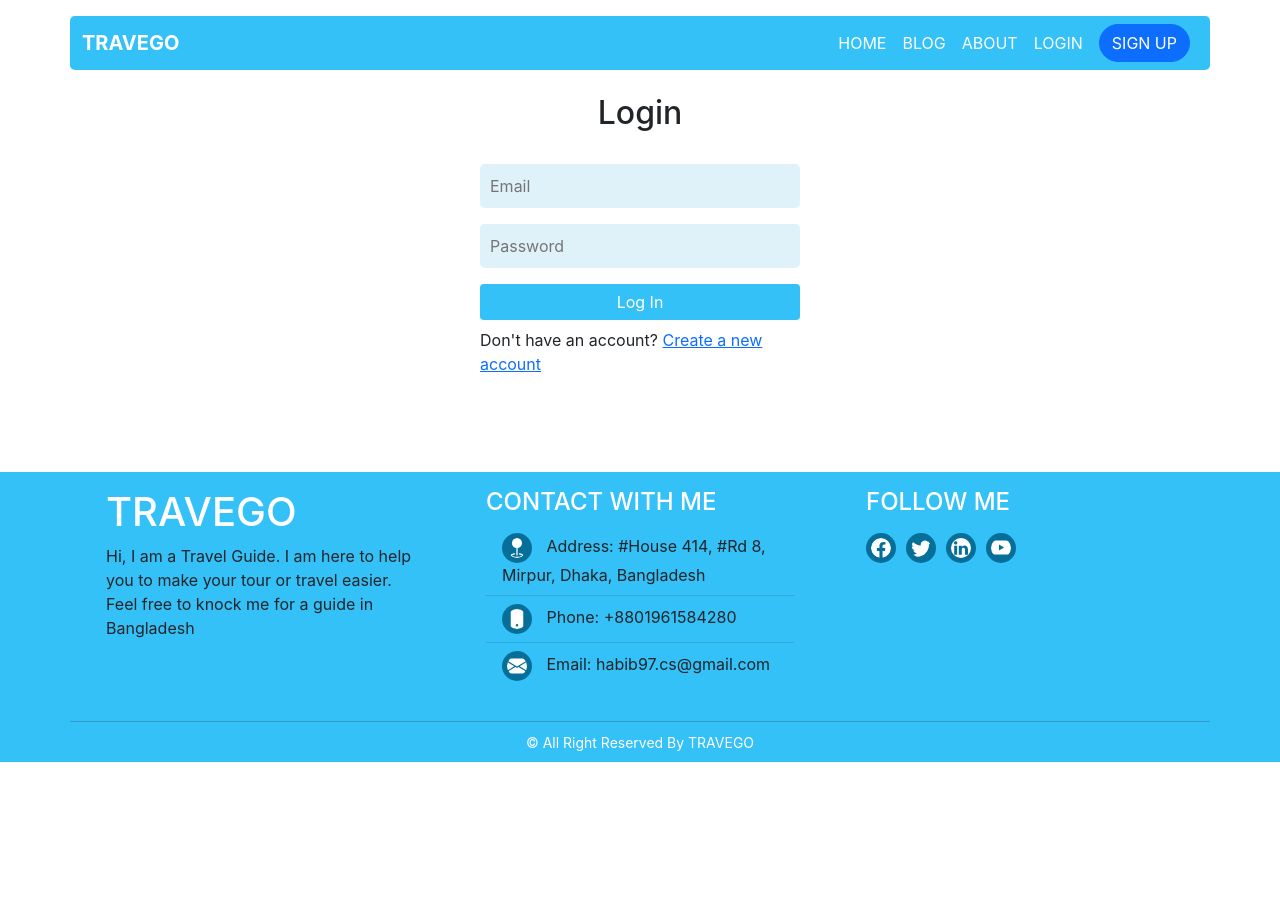
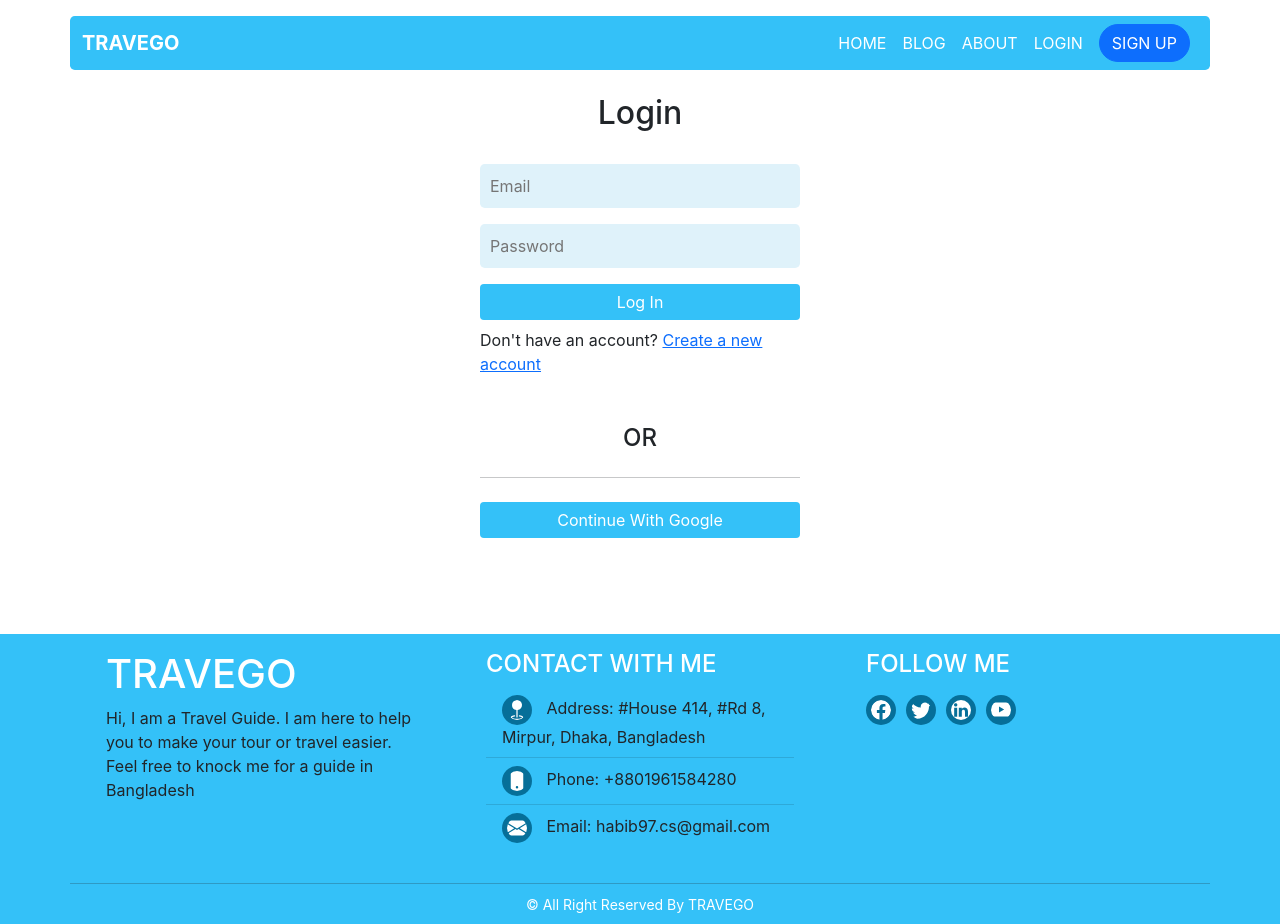
Before and after one commit to habib-sc/travego, a React (Create React App) app: page /login in a window 1280 px wide. Before the commit the page ends 800 px from the top, so only its background shows below. Built offline with nearby package versions, Linux system fonts and the light colour scheme; no server answers.

Commit message:
Added social login register with google, email verification with email and password and fix some issue in footer.js

```diff
--- a/src/components/Pages/Footer/Footer.js
+++ b/src/components/Pages/Footer/Footer.js
@@ -12,10 +12,10 @@ const Footer = () => {
                 </div>
                 <div className='col'>
                     <h4 className='text-uppercase text-white'>Contact With Me</h4>
-                    <ul class="list-group tg-footer-list list-group-flush">
-                        <li class="list-group-item"><GeoFill className='tg-footer-icon'></GeoFill> Address: #House 414, #Rd 8, Mirpur, Dhaka, Bangladesh</li>
-                        <li class="list-group-item"><PhoneFill className='tg-footer-icon'></PhoneFill> Phone: +8801961584280</li>
-                        <li class="list-group-item"><EnvelopeFill className='tg-footer-icon'></EnvelopeFill> Email: habib97.cs@gmail.com</li>
+                    <ul className="list-group tg-footer-list list-group-flush">
+                        <li className="list-group-item"><GeoFill className='tg-footer-icon'></GeoFill> Address: #House 414, #Rd 8, Mirpur, Dhaka, Bangladesh</li>
+                        <li className="list-group-item"><PhoneFill className='tg-footer-icon'></PhoneFill> Phone: +8801961584280</li>
+                        <li className="list-group-item"><EnvelopeFill className='tg-footer-icon'></EnvelopeFill> Email: habib97.cs@gmail.com</li>
                     </ul>
                 </div>
                 <div className='col'>
--- a/src/components/Pages/Login/Login.js
+++ b/src/components/Pages/Login/Login.js
@@ -1,5 +1,5 @@
 import React, { useState } from 'react';
-import { useAuthState, useSignInWithEmailAndPassword } from 'react-firebase-hooks/auth';
+import { useAuthState, useSignInWithEmailAndPassword, useSignInWithGoogle } from 'react-firebase-hooks/auth';
 import { Link, useLocation, useNavigate } from 'react-router-dom';
 import auth from '../../../firebase.init';
 import Spinner from '../../Shared/Spinner/Spinner';
@@ -24,13 +24,16 @@ const Login = () => {
         hookError: ''
     });
 
+    // React Firebase hooks
     const [
         signInWithEmailAndPassword,
         user,
         loading,
         error,
     ] = useSignInWithEmailAndPassword(auth);
+    const [signInWithGoogle, googleUser, googleLoading, googleError] = useSignInWithGoogle(auth);
 
+    // Handle Inputs
     const handleEmail = e => {
         const emailRegEx = /^(([^<>()\[\]\\.,;:\s@"]+(\.[^<>()\[\]\\.,;:\s@"]+)*)|(".+"))@((\[[0-9]{1,3}\.[0-9]{1,3}\.[0-9]{1,3}\.[0-9]{1,3}])|(([a-zA-Z\-0-9]+\.)+[a-zA-Z]{2,}))$/;
 
@@ -69,6 +72,11 @@ const Login = () => {
         return <Spinner></Spinner>;
     }
 
+    // Handle Google Authentication
+    const handleGoogleAuth = () => {
+        signInWithGoogle();
+    }
+
     return (
         <div>
             <div className='text-center mt-3'>
@@ -86,6 +94,12 @@ const Login = () => {
                 <button className='tg-submit-btn btn btn-primary border-0 mt-2'>Log In</button>
                 <p className='mt-2 mb-5'>Don't have an account? <Link to='/register'>Create a new account</Link></p>
             </form>
+
+            <div className="d-flex flex-column w-25 mx-auto mb-5 pb-5">
+                 <h4 className='text-center fw-semi-bold'>OR</h4>
+                 <hr />
+                <button onClick={() => handleGoogleAuth()} className='tg-submit-btn btn btn-primary border-0 mt-2'>Continue With Google</button>
+             </div>
         </div>
     );
 };
--- a/src/components/Pages/Register/Register.js
+++ b/src/components/Pages/Register/Register.js
@@ -1,5 +1,5 @@
 import React, { useState } from 'react';
-import { useCreateUserWithEmailAndPassword } from 'react-firebase-hooks/auth';
+import { useCreateUserWithEmailAndPassword, useSignInWithGoogle } from 'react-firebase-hooks/auth';
 import { Link, useNavigate } from 'react-router-dom';
 import auth from '../../../firebase.init';
 import './Register.css';
@@ -21,13 +21,15 @@ const Register = () => {
 
     const navigate = useNavigate();
 
-    // Create user hook - React Firebase Hooks
+    // Auth user hook - React Firebase Hooks
     const [
         createUserWithEmailAndPassword,
         user,
         loading,
         error,
-    ] = useCreateUserWithEmailAndPassword(auth);
+    ] = useCreateUserWithEmailAndPassword(auth, {sendEmailVerification: true});
+
+    const [signInWithGoogle, googleUser, googleLoading, googleError] = useSignInWithGoogle(auth);
 
     // Handling Inputs
     const handleName = e => {
@@ -67,6 +69,12 @@ const Register = () => {
 
     }
 
+    // Handle Google Authentication
+    const handleGoogleAuth = () => {
+        signInWithGoogle();
+        navigate('/');
+    }
+
     return (
         <div>
             <div className='text-center mt-3'>
@@ -84,8 +92,14 @@ const Register = () => {
                 }
                 <input onChange={handleConfirmPassword} type="password" name='confirm-password' required placeholder='Confirm Password' className='tg-form-input my-2 border-0 rounded-3' />
                 <button className='tg-submit-btn btn btn-primary border-0 mt-2'>Sign Up</button>
-                <p className='mt-2 mb-5'>Allready have an account? <Link to='/login'>Sign in heare</Link></p>
+                <p className='mt-2 mb-3'>Allready have an account? <Link to='/login'>Sign in heare</Link></p>
             </form>
+
+             <div className="d-flex flex-column w-25 mx-auto mb-5 pb-5">
+                 <h4 className='text-center fw-semi-bold'>OR</h4>
+                 <hr />
+                <button onClick={() => handleGoogleAuth()} className='tg-submit-btn btn btn-primary border-0 mt-2'>Continue With Google</button>
+             </div>
         </div>
     );
 };
--- a/src/components/Shared/Header/Header.js
+++ b/src/components/Shared/Header/Header.js
@@ -33,9 +33,11 @@ const Header = () => {
                             <li className="nav-item">
                                 <Link className='nav-link text-white' to='/about'>About</Link>
                             </li>
+                            {!user &&
                             <li className="nav-item">
                                 <Link className='nav-link text-white' to='/login'>Login</Link>
                             </li>
+                            }
                             <li className="nav-item">
                                 {user?
                                     <Link className='nav-link text-white' to='/'><button onClick={handleSignOut} className='btn btn btn-link rounded-pill text-uppercase text-white'>Logout</button></Link>
```
